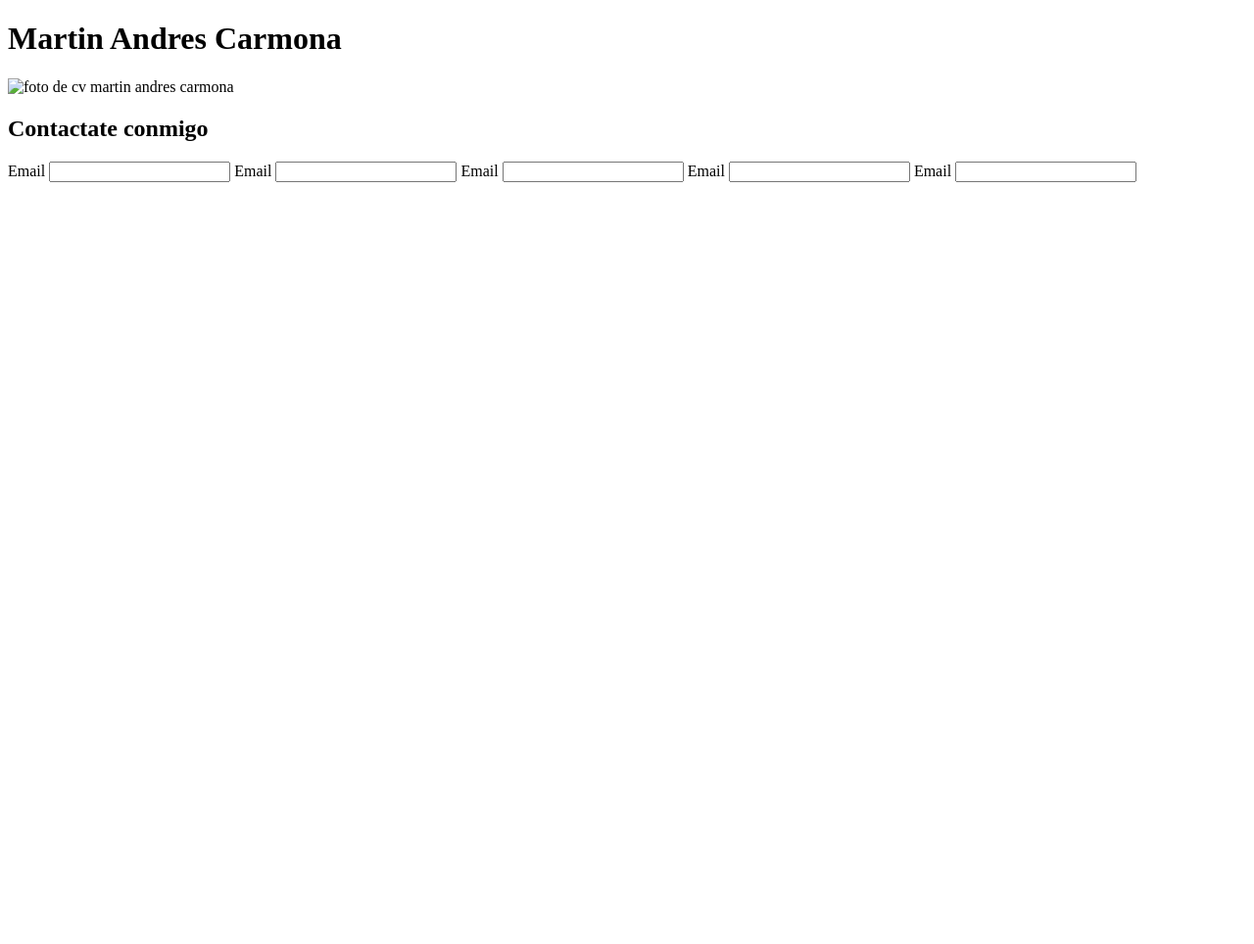
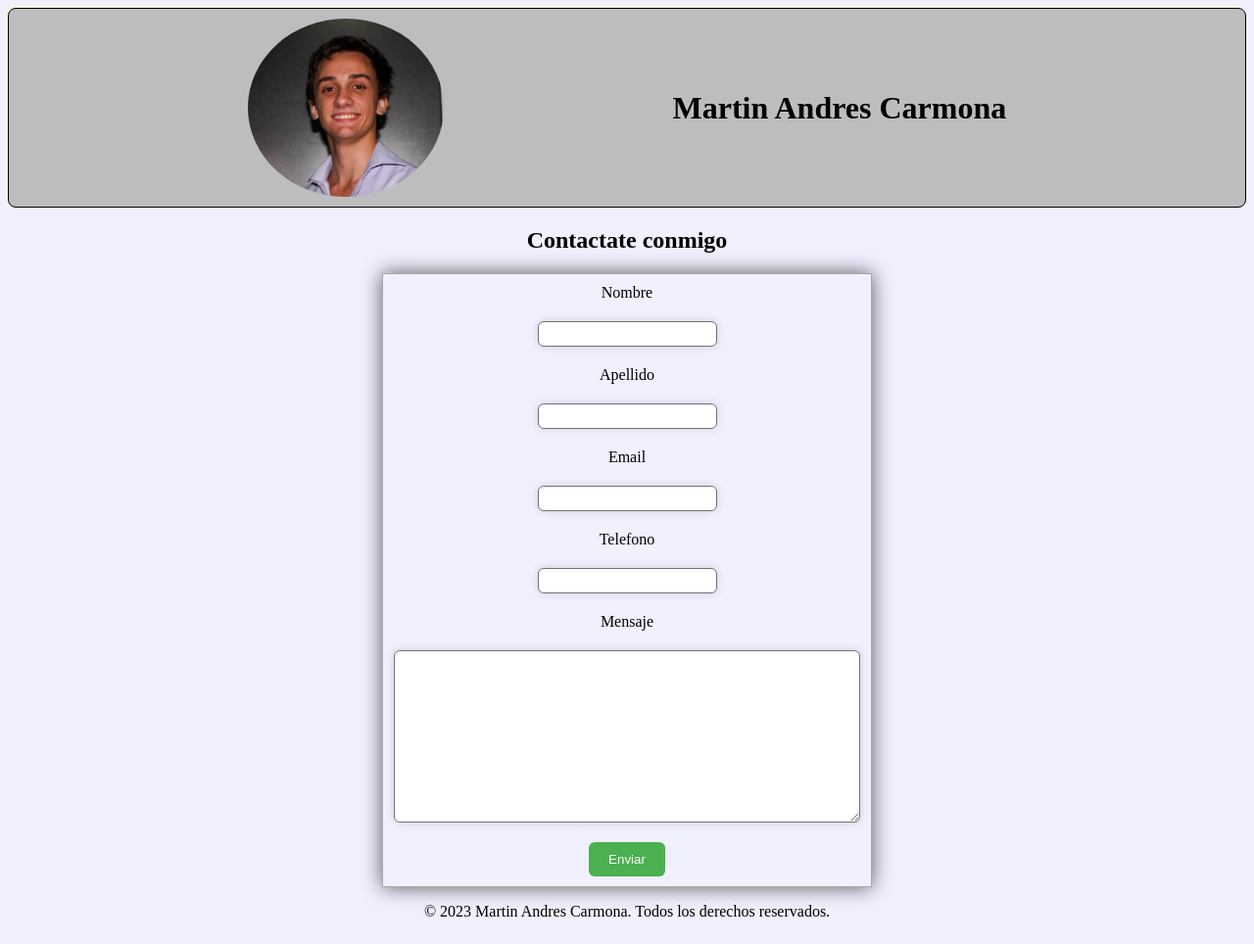
Before and after one commit to marjjin/cv-martin, a plain HTML site: page page/contact.html in a window 1280 px wide. Shown: the whole page at 98% size. Before the commit the page ends 800 px from the top, so only its background shows below. Drawn offline with Linux system fonts and the light colour scheme.

Commit message:
agrega carpetas y page contacto terminado

```diff
--- a/page/contact.html
+++ b/page/contact.html
@@ -3,28 +3,33 @@
   <head>
     <meta charset="UTF-8" />
     <meta name="viewport" content="width=device-width, initial-scale=1.0" />
-    <title>Document</title>
+    <link rel="stylesheet" href="/styles/style.css" />
+
+    <title>Contacto</title>
   </head>
   <body>
     <header class="header">
       <h1>Martin Andres Carmona</h1>
-      <img src="" alt="foto de cv martin andres carmona" />
+      <img src="/img/fotoperfil.png" alt="foto de cv martin andres carmona" />
     </header>
-    <main>
+    <main id="maincontacto">
       <h2>Contactate conmigo</h2>
-      <form action="">
+      <form>
+        <label for="">Nombre</label>
+        <input type="text" required />
+        <label for="">Apellido</label>
+        <input type="text" required />
         <label for="">Email</label>
-        <input type="email" />
-        <label for="">Email</label>
-        <input type="email" />
-        <label for="">Email</label>
-        <input type="email" />
-        <label for="">Email</label>
-        <input type="email" />
-        <label for="">Email</label>
-        <input type="email" />
+        <input type="email" required />
+        <label for="">Telefono</label>
+        <input type="tel" required />
+        <label for="">Mensaje</label>
+        <textarea required></textarea>
+        <button type="submit" id="submit-button">Enviar</button>
       </form>
     </main>
-    <footer></footer>
+    <footer>
+      <p>© 2023 Martin Andres Carmona. Todos los derechos reservados.</p>
+    </footer>
   </body>
 </html>
--- a/styles/style.css
+++ b/styles/style.css
@@ -1,3 +1,5 @@
+@import url(/styles/stylecontact.css);
+
 body {
   background-color: #f0f0ff;
   color: #000000;
@@ -56,9 +58,15 @@ section {
   margin: 10px 0;
   box-shadow: 0px 0px 20px rgba(0, 0, 0, 0.63);
 }
-
+h3 {
+  padding: 0;
+  margin: 10px 0 5px 0;
+}
 #sobremi {
-  width: 50%;
+  box-sizing: border-box;
+  max-width: 600px;
+  margin: 0;
+  padding: 10px 0 25px 0;
 }
 
 @media (max-width: 600px) {
@@ -72,6 +80,8 @@ section {
   }
 
   section {
+    font-size: small;
+
     width: 100%;
     padding: 10px;
   }
--- /dev/null
+++ b/styles/stylecontact.css
@@ -0,0 +1,47 @@
+#maincontacto {
+  display: flex;
+  flex-direction: column;
+  align-items: center;
+}
+
+form {
+  padding: 10px 0;
+  box-sizing: border-box;
+  border: 1px solid #a7a7a7;
+  display: flex;
+  flex-direction: column;
+  align-items: center;
+  gap: 20px;
+  width: 100%;
+  max-width: 500px;
+  box-shadow: 0px 0px 20px rgba(0, 0, 0, 0.63);
+}
+
+input {
+  border: 1px solid #747171;
+  box-shadow: 0px 0px 10px rgba(80, 79, 79, 0.199);
+  border-radius: 6px;
+  height: 22px;
+}
+
+textarea {
+  border: 1px solid #747171;
+  box-shadow: 0px 0px 10px rgba(80, 79, 79, 0.199);
+  border-radius: 6px;
+  width: 100%;
+  height: 170px;
+  max-width: 470px;
+  max-height: 400px;
+}
+#submit-button {
+  background-color: #4caf50;
+  color: white;
+  border: none;
+  border-radius: 6px;
+  padding: 10px 20px;
+  cursor: pointer;
+}
+
+#submit-button:hover {
+  background-color: #45a049;
+}
```
Also changed, not shown: index.html (+3 -2 lines).
